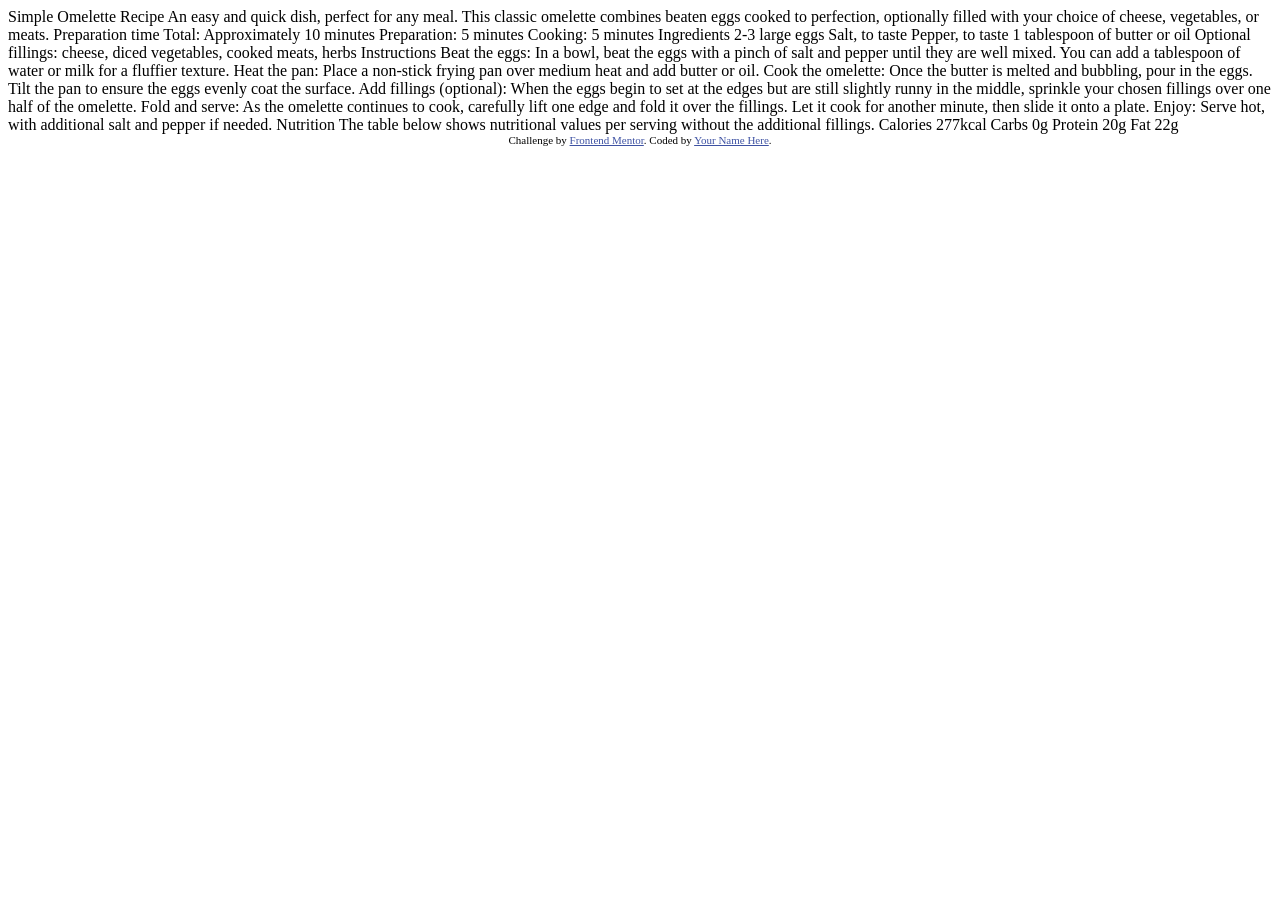
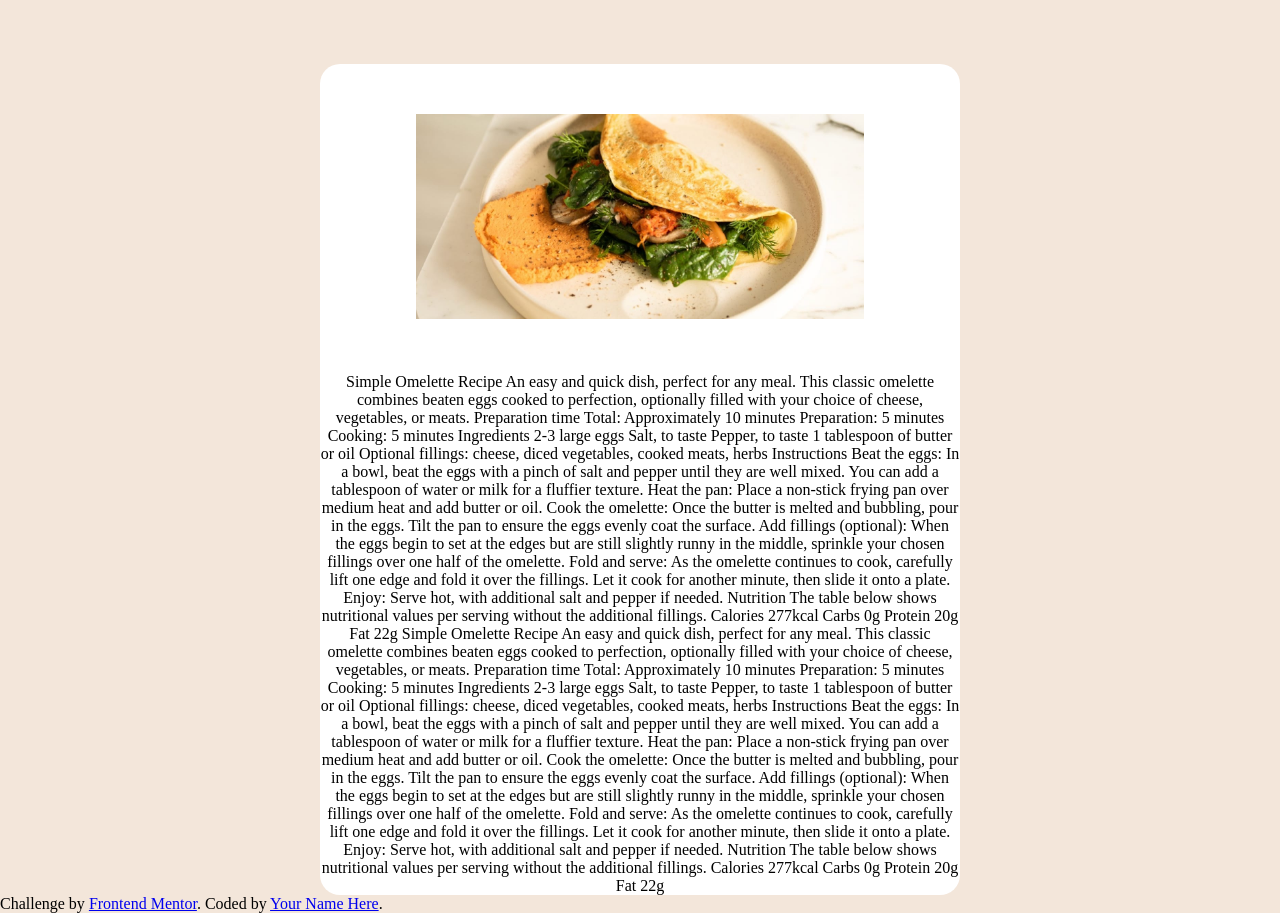
Before and after one commit to SebasDevApprendice/Recipe-page, a plain HTML site: page index.html in a window 1280 px wide. Before the commit the page ends 800 px from the top, so only its background shows below. Drawn offline with Linux system fonts and the light colour scheme.

Commit message:
creando los contenedores

```diff
--- a/index.html
+++ b/index.html
@@ -1,20 +1,77 @@
 <!DOCTYPE html>
 <html lang="en">
+
 <head>
   <meta charset="UTF-8">
-  <meta name="viewport" content="width=device-width, initial-scale=1.0"> <!-- displays site properly based on user's device -->
-
+  <meta name="viewport" content="width=device-width, initial-scale=1.0">
+  <!-- displays site properly based on user's device -->
   <link rel="icon" type="image/png" sizes="32x32" href="./assets/images/favicon-32x32.png">
-
+  <link rel="stylesheet" href="style.css">
   <title>Frontend Mentor | Recipe page</title>
 
   <!-- Feel free to remove these styles or customise in your own stylesheet 👍 -->
-  <style>
-    .attribution { font-size: 11px; text-align: center; }
-    .attribution a { color: hsl(228, 45%, 44%); }
-  </style>
 </head>
+
 <body>
+  <div class="wrapper">
+    <div class="container-info">
+      <div class="img-cont">
+        <img src="/assets/images/image-omelette.jpeg" alt="">
+      </div>
+      <div class="info-text">
+        <p>
+          Simple Omelette Recipe
+
+          An easy and quick dish, perfect for any meal. This classic omelette combines beaten eggs cooked
+          to perfection, optionally filled with your choice of cheese, vegetables, or meats.
+
+          Preparation time
+
+          Total: Approximately 10 minutes
+          Preparation: 5 minutes
+          Cooking: 5 minutes
+
+          Ingredients
+
+          2-3 large eggs
+          Salt, to taste
+          Pepper, to taste
+          1 tablespoon of butter or oil
+          Optional fillings: cheese, diced vegetables, cooked meats, herbs
+
+          Instructions
+
+          Beat the eggs: In a bowl, beat the eggs with a pinch of salt and pepper until they are well mixed.
+          You can add a tablespoon of water or milk for a fluffier texture.
+
+          Heat the pan: Place a non-stick frying pan over medium heat and add butter or oil.
+
+          Cook the omelette: Once the butter is melted and bubbling, pour in the eggs. Tilt the pan to ensure
+          the eggs evenly coat the surface.
+
+          Add fillings (optional): When the eggs begin to set at the edges but are still slightly runny in the
+          middle, sprinkle your chosen fillings over one half of the omelette.
+
+          Fold and serve: As the omelette continues to cook, carefully lift one edge and fold it over the
+          fillings. Let it cook for another minute, then slide it onto a plate.
+
+          Enjoy: Serve hot, with additional salt and pepper if needed.
+
+          Nutrition
+
+          The table below shows nutritional values per serving without the additional fillings.
+
+          Calories
+          277kcal
+
+          Carbs
+          0g
+
+          Protein
+          20g
+
+          Fat
+          22g
 
           Simple Omelette Recipe
 
@@ -69,9 +126,17 @@
           Fat
           22g
 
+        </p>
+      </div>
+    </div>
+  </div>
+  </div>
+  <footer>
     <div class="attribution">
       Challenge by <a href="https://www.frontendmentor.io?ref=challenge" target="_blank">Frontend Mentor</a>.
       Coded by <a href="#">Your Name Here</a>.
     </div>
+  </footer>
 </body>
+
 </html>
--- /dev/null
+++ b/style.css
@@ -0,0 +1,32 @@
+*{
+    margin: 0;
+    padding: 0;
+    box-sizing: border-box;
+}
+
+body{
+    height: 100%;
+    width: 100%;
+    background-color: #F3E6DA;
+}
+img{
+    width: 70%;
+    margin: 50px;
+
+}
+
+.wrapper{
+    display: flex;
+    flex-direction: column;
+    margin: auto;
+    margin-top: 5%;
+    text-align: center;
+    width: 50%;
+    height: 90%;
+
+}
+
+.container-info{
+    background-color: rgb(255, 255, 255);
+    border-radius: 20px;
+}
```
Lines whose indentation alone changed are shown as unchanged.
